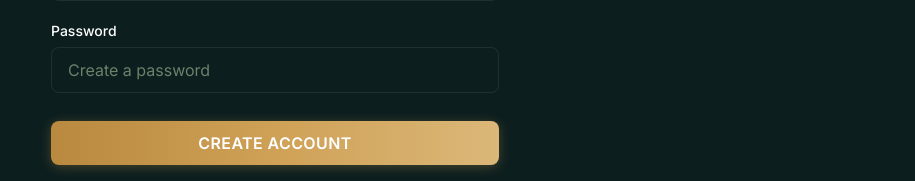
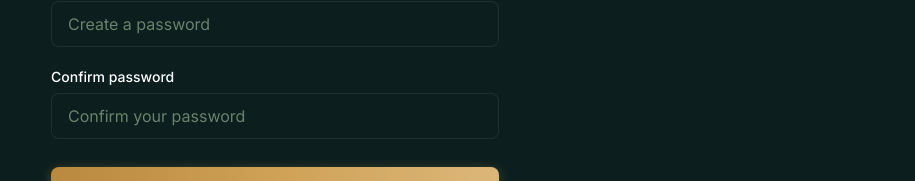
Before and after one commit to nelsul/proximos-passos, a Next.js app in the folder frontend/: page /en/register in a window 1280 px wide. Shown: the part 526-707 px from the top of the page, without its empty margins (365-1280 px from the left). Built offline with nearby package versions, Linux system fonts and the light colour scheme; no server answers.

Commit message:
feat: improvements to login and registration

```diff
--- a/frontend/src/app/[locale]/register/page.tsx
+++ b/frontend/src/app/[locale]/register/page.tsx
@@ -18,6 +18,7 @@ export default function RegisterPage() {
   const [name, setName] = useState("");
   const [email, setEmail] = useState("");
   const [password, setPassword] = useState("");
+  const [confirmPassword, setConfirmPassword] = useState("");
   const [error, setError] = useState("");
   const [loading, setLoading] = useState(false);
   const [success, setSuccess] = useState(false);
@@ -25,6 +26,12 @@ export default function RegisterPage() {
   async function handleSubmit(e: FormEvent) {
     e.preventDefault();
     setError("");
+
+    if (password !== confirmPassword) {
+      setError(t("ERROR_PASSWORDS_DO_NOT_MATCH"));
+      return;
+    }
+
     setLoading(true);
 
     try {
@@ -127,6 +134,17 @@ export default function RegisterPage() {
             autoComplete="new-password"
           />
 
+          <InputField
+            label={t("REGISTER_CONFIRM_PASSWORD_LABEL")}
+            name="confirmPassword"
+            type="password"
+            placeholder={t("REGISTER_CONFIRM_PASSWORD_PLACEHOLDER")}
+            value={confirmPassword}
+            onChange={(e) => setConfirmPassword(e.target.value)}
+            required
+            autoComplete="new-password"
+          />
+
           <Button type="submit" loading={loading} className="mt-2">
             {t("REGISTER_SUBMIT")}
           </Button>
--- a/frontend/src/locales/en.json
+++ b/frontend/src/locales/en.json
@@ -42,6 +42,8 @@
   "REGISTER_EMAIL_PLACEHOLDER": "you@email.com",
   "REGISTER_PASSWORD_LABEL": "Password",
   "REGISTER_PASSWORD_PLACEHOLDER": "Create a password",
+  "REGISTER_CONFIRM_PASSWORD_LABEL": "Confirm password",
+  "REGISTER_CONFIRM_PASSWORD_PLACEHOLDER": "Confirm your password",
   "REGISTER_SUBMIT": "Create account",
   "REGISTER_SUCCESS_TITLE": "Account created!",
   "REGISTER_SUCCESS_DESCRIPTION": "We sent a verification link to your email. Please check your inbox and verify your account.",
@@ -57,6 +59,7 @@
   "LOGIN_RESEND_LINK": "Didn't receive the verification email?",
   "LOGIN_BACK_TO_HOME": "Back to home",
   "ERROR_INVALID_CREDENTIALS": "Invalid email or password.",
+  "ERROR_PASSWORDS_DO_NOT_MATCH": "Passwords do not match.",
   "ERROR_INVALID_VERIFICATION_TOKEN": "The verification token is invalid or expired.",
   "ERROR_EMAIL_ALREADY_VERIFIED": "This email has already been verified.",
   "ERROR_INTERNAL_ERROR": "An unexpected error occurred. Please try again.",
--- a/frontend/src/locales/pt-BR.json
+++ b/frontend/src/locales/pt-BR.json
@@ -42,6 +42,8 @@
     "REGISTER_EMAIL_PLACEHOLDER": "seu@email.com",
     "REGISTER_PASSWORD_LABEL": "Senha",
     "REGISTER_PASSWORD_PLACEHOLDER": "Crie uma senha",
+    "REGISTER_CONFIRM_PASSWORD_LABEL": "Confirmar senha",
+    "REGISTER_CONFIRM_PASSWORD_PLACEHOLDER": "Confirme sua senha",
     "REGISTER_SUBMIT": "Criar conta",
     "REGISTER_SUCCESS_TITLE": "Conta criada!",
     "REGISTER_SUCCESS_DESCRIPTION": "Enviamos um link de verificação para o seu e-mail. Verifique sua caixa de entrada e confirme sua conta.",
@@ -57,6 +59,7 @@
     "LOGIN_RESEND_LINK": "Não recebeu o e-mail de verificação?",
     "LOGIN_BACK_TO_HOME": "Voltar para o início",
     "ERROR_INVALID_CREDENTIALS": "E-mail ou senha inválidos.",
+    "ERROR_PASSWORDS_DO_NOT_MATCH": "As senhas não coincidem.",
     "ERROR_INVALID_VERIFICATION_TOKEN": "O token de verificação é inválido ou expirou.",
     "ERROR_EMAIL_ALREADY_VERIFIED": "Este e-mail já foi verificado.",
     "ERROR_INTERNAL_ERROR": "Ocorreu um erro inesperado. Tente novamente.",
```
Also changed, not shown: 1 other file (tests, documents, lock files or other folders).
